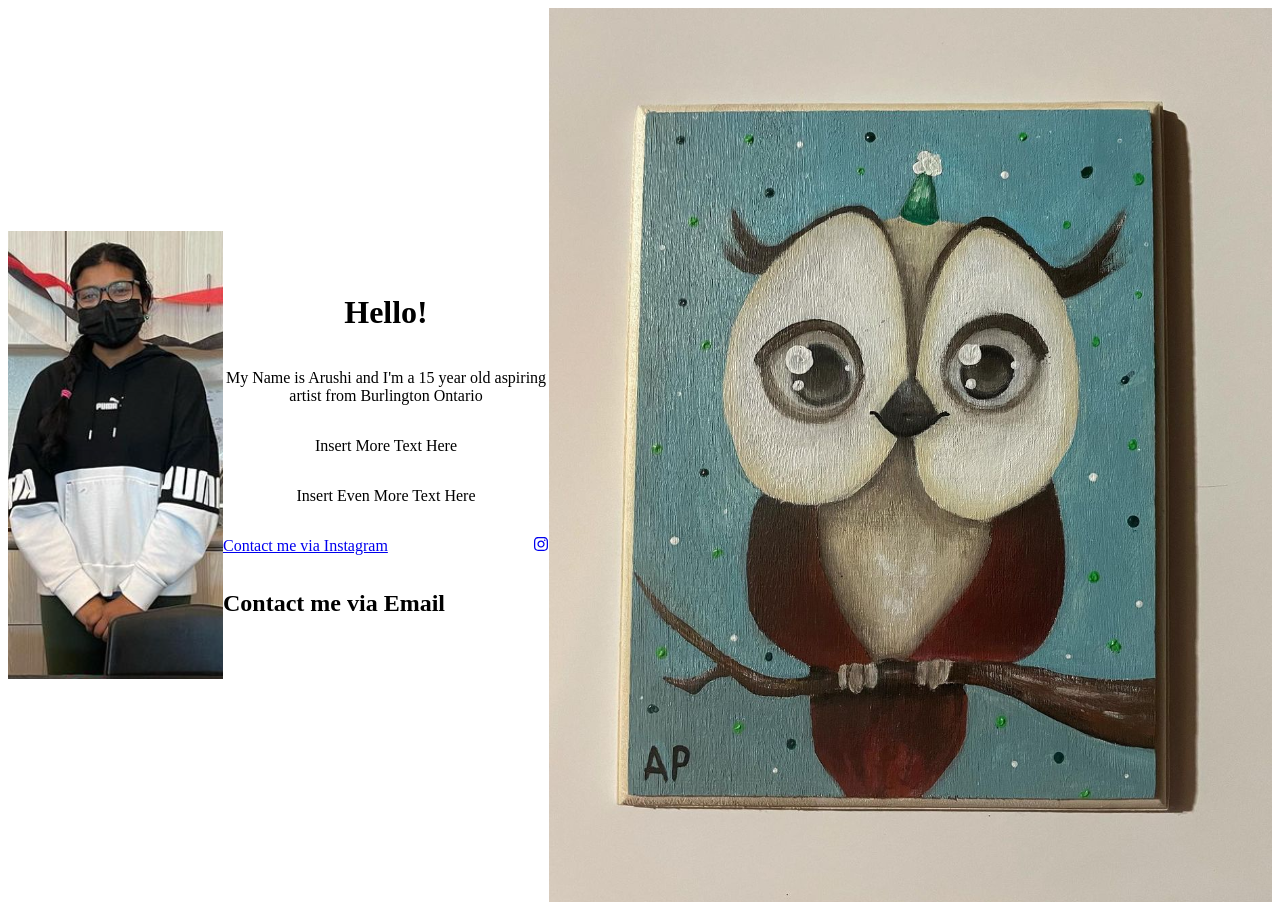
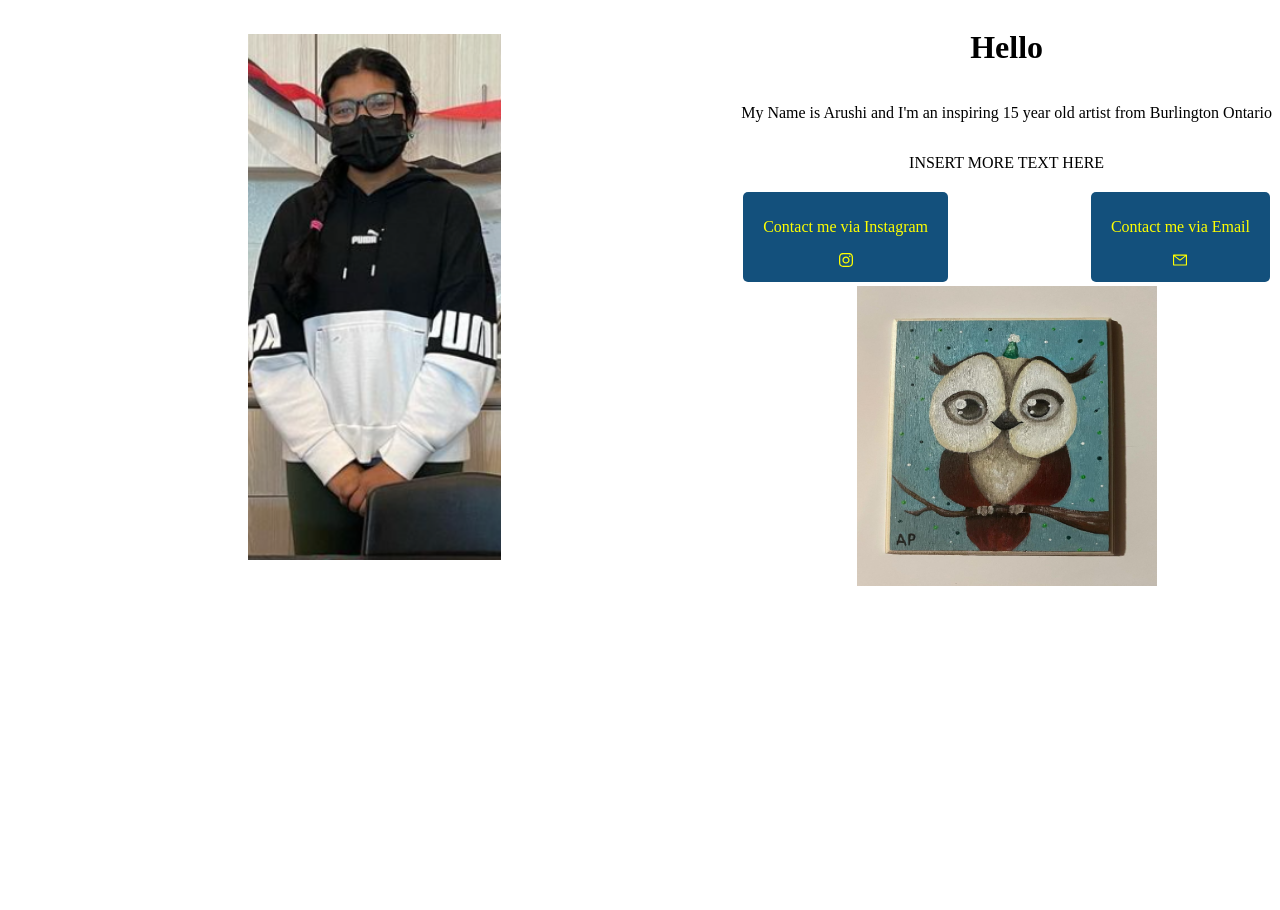
Before and after one commit to IshanPhadte776/TheSoaringArtistWebsite, a Next.js app in the folder the-soaring-artist-website/: page /components/aboutme/AboutMe in a window 1280 px wide. After the commit the page ends 800 px from the top, so only its background shows below. Built offline with nearby package versions, Linux system fonts and the light colour scheme.

Commit message:
Worked on the About Me Section, Finished Header, Created Legal Section

```diff
--- a/the-soaring-artist-website/package.json
+++ b/the-soaring-artist-website/package.json
@@ -15,6 +15,7 @@
     "next": "13.3.1",
     "nodemailer": "^6.9.1",
     "react": "18.2.0",
-    "react-dom": "18.2.0"
+    "react-dom": "18.2.0",
+    "react-typewriter-effect": "^1.1.0"
   }
 }
--- a/the-soaring-artist-website/src/pages/components/aboutme/AboutMe.jsx
+++ b/the-soaring-artist-website/src/pages/components/aboutme/AboutMe.jsx
@@ -1,37 +1,100 @@
-import React, { useState } from "react";
+import React, { useState, useEffect } from "react";
 import styles from "./aboutme.module.css";
 
 import Image from "next/image";
 import Arushi from "../../Arushi.png";
 import Owl from "../../owl.png";
 import { FaInstagram } from "react-icons/fa";
+import { AiOutlineMail } from "react-icons/ai";
 
 const AboutMe = () => {
+  const [text, setText] = useState("");
+  const messages = ["  Hello"];
+
+  useEffect(() => {
+    //which tracks which message is currently being typed out
+    let messageIndex = 0;
+    //which tracks which character in the message is currently being typed out
+    let charIndex = 0;
+    //which is used to store the ID of the interval so that it can be cleared later
+    let intervalId = null;
+
+    const startTyping = () => {
+      //If all messages have been typed, return immediately
+      if (messageIndex === messages.length) {
+        clearInterval(intervalId);
+        return;
+      }
+
+      //current message that needs to be typed
+      const message = messages[messageIndex];
+
+      //If more characters need to be typed out
+      if (charIndex < message.length) {
+        //adds the current character to the existing text by getting the character at the current index of the message string and concatenating it to the existing text using the setText function. This function is used to update the state variable text
+        setText((prevText) => prevText + message.charAt(charIndex));
+        //increment index
+        charIndex++;
+        //new characters don't need to be typed out
+      } else {
+        //moves to the next message
+        messageIndex++;
+        //moves back the first index of the next message
+        charIndex = 0;
+        //removes the previous message for the new message
+        // setTimeout(() => {
+
+        //   setText((prevText) => prevText.slice(0, -message.length));
+        // }, 1000);
+      }
+    };
+    //Calls the start Typing Function every 100 ms
+    intervalId = setInterval(startTyping, 100);
+
+    //Only runs on mount, not on rerenders
+    //Component looks like awful if this code is removed
+    return () => {
+      clearInterval(intervalId);
+    };
+  }, []);
+
   return (
     <div id="aboutMe" className={styles.aboutMe}>
       <div className={styles.row}>
         <Image className={styles.Arushi} src={Arushi} />
         <div className={styles.column}>
-          <h1 className= {styles.heading}> Hello! </h1>
+          <h1 className={styles.heading}>{text}</h1>
 
-          <p className= {styles.text}>
-            My Name is Arushi and I'm a 15 year old aspiring artist from
+          <p className={styles.text}>
+            {" "}
+            My Name is Arushi and I'm an inspiring 15 year old artist from
             Burlington Ontario
           </p>
-          <p className= {styles.text} > Insert More Text Here</p>
-          <p className= {styles.text} > Insert Even More Text Here</p>
+
+          <p className={styles.text}> INSERT MORE TEXT HERE </p>
+
           <div className={styles.row}>
-            <a href="https://www.instagram.com/thesoaringartist/">
-              <p>Contact me via Instagram</p>
+            <a
+              href="https://www.instagram.com/thesoaringartist/"
+              target="_blank"
+              rel="noopener noreferrer"
+            >
+              <div className={styles.contactBox}>
+                <p className={styles.textWithinBox}>Contact me via Instagram</p>
+                <FaInstagram className={styles.icon} />
+              </div>
             </a>
-            <a href="https://www.instagram.com/thesoaringartist/">
-              <FaInstagram />
+
+            <a href="mailto:thesoaringartist@gmail.com">
+              <div className={styles.contactBox}>
+                <p className={styles.textWithinBox}>Contact me via Email</p>
+                <AiOutlineMail className={styles.icon} />
+              </div>
             </a>
           </div>
 
-          <h2> Contact me via Email </h2>
+          <Image className={styles.Owl} src={Owl} />
         </div>
-        <Image className={styles.logo} src={Owl} />
       </div>
     </div>
   );
--- a/the-soaring-artist-website/src/pages/components/aboutme/aboutme.module.css
+++ b/the-soaring-artist-website/src/pages/components/aboutme/aboutme.module.css
@@ -1,3 +1,7 @@
+.aboutMe {
+    height: 600px;
+}
+
 .column {
     display: flex;
     flex-direction: column;
@@ -8,6 +12,7 @@
     flex-direction: row;
     align-items: center;
     justify-content: space-between;
+
 }
 
 .heading {
@@ -17,3 +22,53 @@
 .text {
     text-align: center;
 }
+
+.Arushi {
+    width: 20%;
+    height: 80%;
+    max-height: 80%;
+    margin: auto;
+    display: flex;
+
+}
+
+.Owl {
+    width: 300px;
+    height: 300px;
+    display: block;
+    margin: auto;
+
+}
+
+.contactBox {
+    display: flex;
+    flex-direction: row;
+    align-items: center;
+    justify-content: space-between;
+
+    background-color: #13507C;
+    border: none;
+    color: white;
+    padding: 10px 20px;
+    text-align: center;
+    text-decoration: none;
+    display: inline-block;
+    font-size: 16px;
+    margin: 4px 2px;
+    cursor: pointer;
+    border-radius: 5px;
+}
+
+.contactBox:hover {
+    background-color: #0F3D5C;
+    transform: translateY(-5px);
+  }
+
+
+.textWithinBox {
+    color: yellow;
+}
+
+.icon {
+    color: yellow;
+}
--- a/the-soaring-artist-website/src/pages/components/footer/footer.module.css
+++ b/the-soaring-artist-website/src/pages/components/footer/footer.module.css
@@ -4,6 +4,8 @@
 
 .headings {
     color: white;
+    cursor: pointer;
+
 }
 
 .logo {
@@ -15,3 +17,7 @@
 .logo:hover {
     transform: scale(1.2);
   }
+
+.legal {
+    color:white
+}
--- a/the-soaring-artist-website/src/pages/components/header/Header.module.css
+++ b/the-soaring-artist-website/src/pages/components/header/Header.module.css
@@ -7,9 +7,20 @@
     justify-content: space-between;
     align-items: center;
     width: 100%;
+    height: 100px;
 
 }
 
 .subHeading {
     cursor: pointer;
 }
+
+.logo {
+    height: 100%;
+    width: 100px;
+}
+
+.logoAndName {
+    display: flex;
+    align-items: center;
+}
```
Also changed, not shown: the-soaring-artist-website/src/pages/components/footer/Footer.jsx (+10 -0 lines), the-soaring-artist-website/src/pages/components/header/Header.jsx (+16 -4 lines), the-soaring-artist-website/src/pages/components/instagram/InstagramFeed.jsx (added, +16 -0 lines), the-soaring-artist-website/src/pages/components/legal/Legal..jsx (added, +12 -0 lines), the-soaring-artist-website/src/pages/index.js (+14 -4 lines), the-soaring-artist-website/src/pages/components/instagram/instagramfeed.module.css (added), the-soaring-artist-website/src/pages/components/legal/legal.module.css (added), 1 other file (tests, documents, lock files or other folders).
